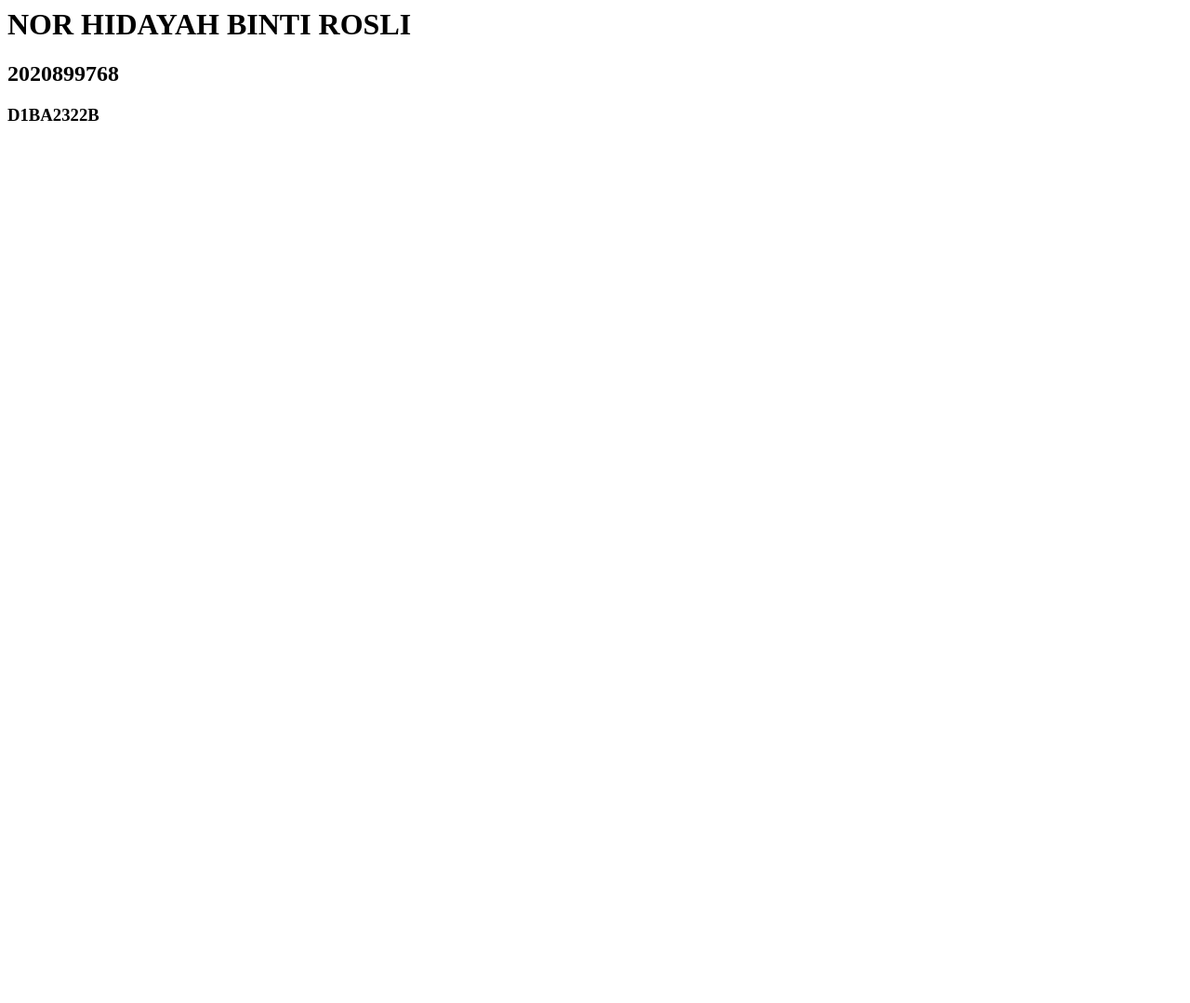
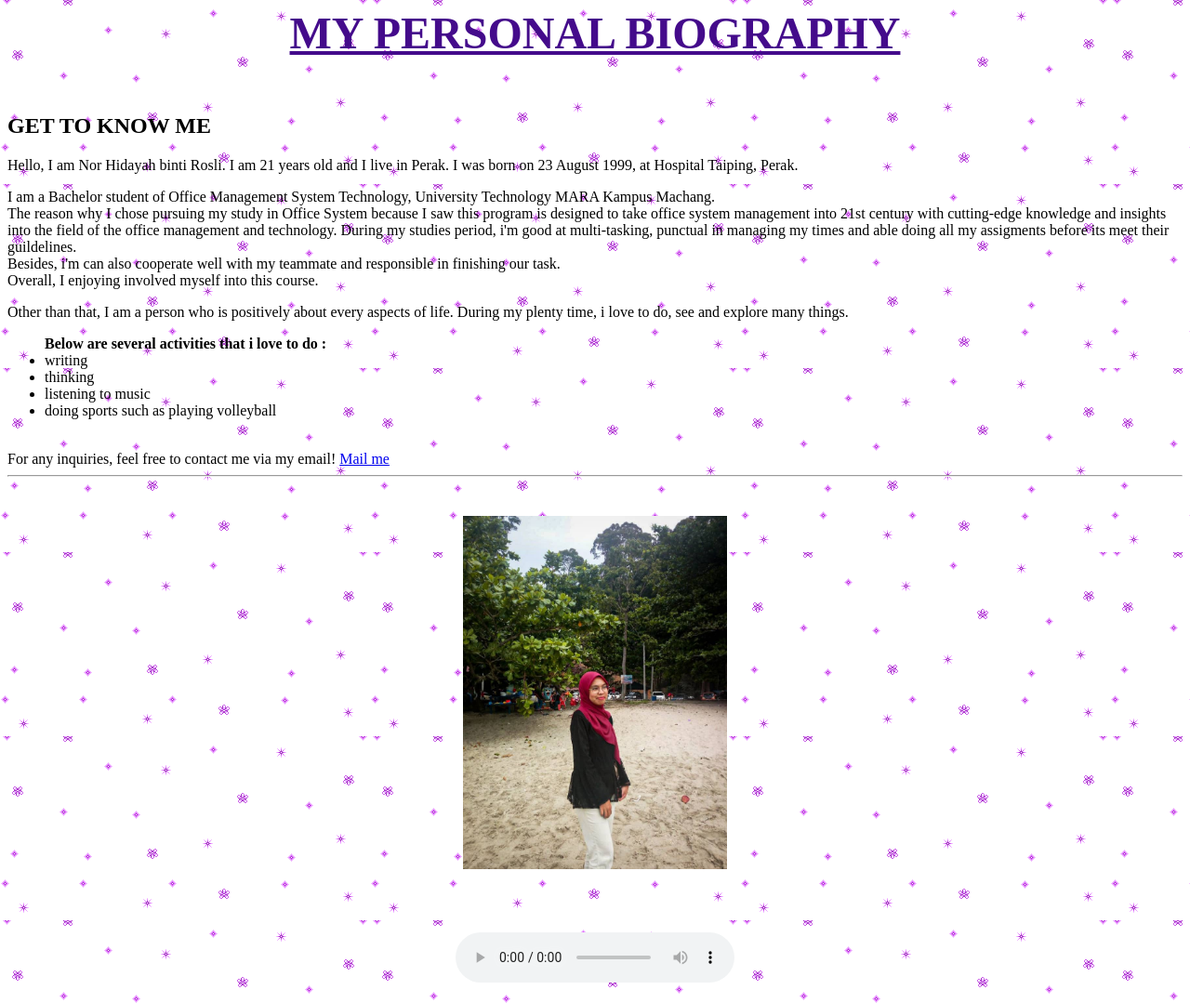
Before and after one commit to hidayahrosli99/website-personal, a plain HTML site: page index.html in a window 1280 px wide. Shown: the top 1079 px of the page at 93% size. Before the commit the page ends 800 px from the top, so only its background shows below. Drawn offline with Linux system fonts and the light colour scheme.

Commit message:
Add files via upload

```diff
--- a/index.html
+++ b/index.html
@@ -1,14 +1,47 @@
 <HTML>
 
 <HEAD>
-<TITLE> HIDAYAH </TITLE>
+<TITLE> PERSONAL BIOGRAPHY </TITLE>
 </HEAD>
 
 <BODY>
-<H1> NOR HIDAYAH BINTI ROSLI </H1>
-<H2> 2020899768 <H2>
-<H3> D1BA2322B <H3>
+<CENTER><H1><FONT SIZE="+7" COLOR="#440B8B" FACE="cooper black"><U> MY PERSONAL BIOGRAPHY </U></FONT></H1></CENTER>
+<br>
+<h2>GET TO KNOW ME</h2>
 
+<P> Hello, I am Nor Hidayah binti Rosli. I am 21 years old and I live in Perak.
+I was born on 23 August 1999, at Hospital Taiping, Perak.</p>
+
+<p> I am a Bachelor student of Office Management System Technology, University Technology MARA Kampus Machang.
+<br> The reason why I chose pursuing my study in Office System because I saw this program is designed to take office
+system management into 21st century with cutting-edge knowledge and insights into the field of the office management and technology.
+During my studies period, i'm good at multi-tasking, punctual in managing my times and able doing all my assigments before its meet their guildelines.
+<br>Besides, i'm can also cooperate well with my teammate and responsible in finishing our task.
+<br>Overall, I enjoying involved myself into this course.
+
+<p> Other than that, I am a person who is positively about every aspects of life. During my plenty time, i love to do, see and explore many things.
+<ul>
+<b>Below are several activities that i love to do : </b>
+ <li> writing</li>
+ <li>thinking</li>
+ <li>listening to music</li>
+ <li> doing sports such as playing volleyball </li>
+</ul>
+
+<br> For any inquiries, feel free to contact me via my email!
+
+<a href="mailto:hidayah990823@gmail.com">Mail me</a>
+<hr>
+<br> <p>
+
+<CENTER><img src="me.jpeg" HEIGHT=380 WIDTH 330></CENTER><BR><P>
+<BODY BACKGROUND="yo.gif">
+
+<BR>
+<CENTER> <audio controls>
+ <source src="Alan Walker - On My Way [INSTRUMENTAL] original.mp3" type="audio/mpeg">
+</audio></CENTER>
+<BR><br>
 
 </BODY>
 </HTML>
```
